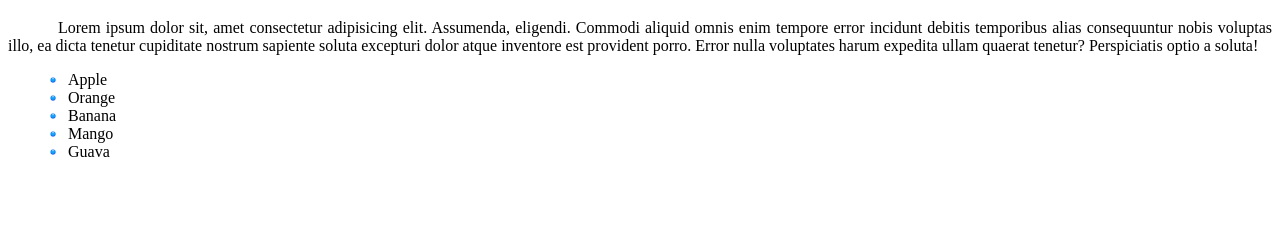
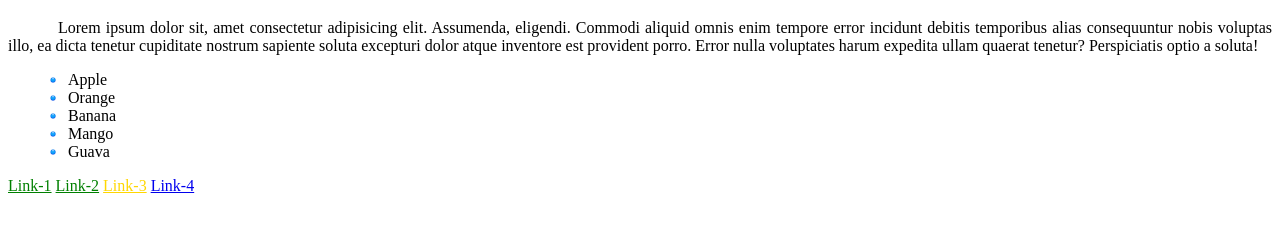
Before and after one commit to avngbalaji/CSS, a plain HTML site: page index2.html in a window 1280 px wide. Shown: the part 61-290 px from the top of the page. Drawn offline with Linux system fonts and the light colour scheme.

Commit message:
anchor tag properties

```diff
--- a/index2.html
+++ b/index2.html
@@ -28,6 +28,19 @@
             background-image: url(button.png);
             background-size: cover;
         }
+
+        a[title="link1"]{
+            color: orange;
+        }
+        a[href="test.png"]{
+            color: red;
+        }
+        a[href^="test"]{
+            color: green;
+        }
+        a[href$="g"]{
+            color: gold;
+        }
     </style>
 </head>
 <body>
@@ -43,5 +56,10 @@
         <li>Mango</li>
         <li>Guava</li>
      </ul>
+
+     <a href="test.html" title="link1">Link-1</a>
+     <a href="test.pdf" title="link2">Link-2</a>
+     <a href="test.png" title="link3">Link-3</a>
+     <a href="#" title="link4">Link-4</a>
 </body>
 </html>
```
